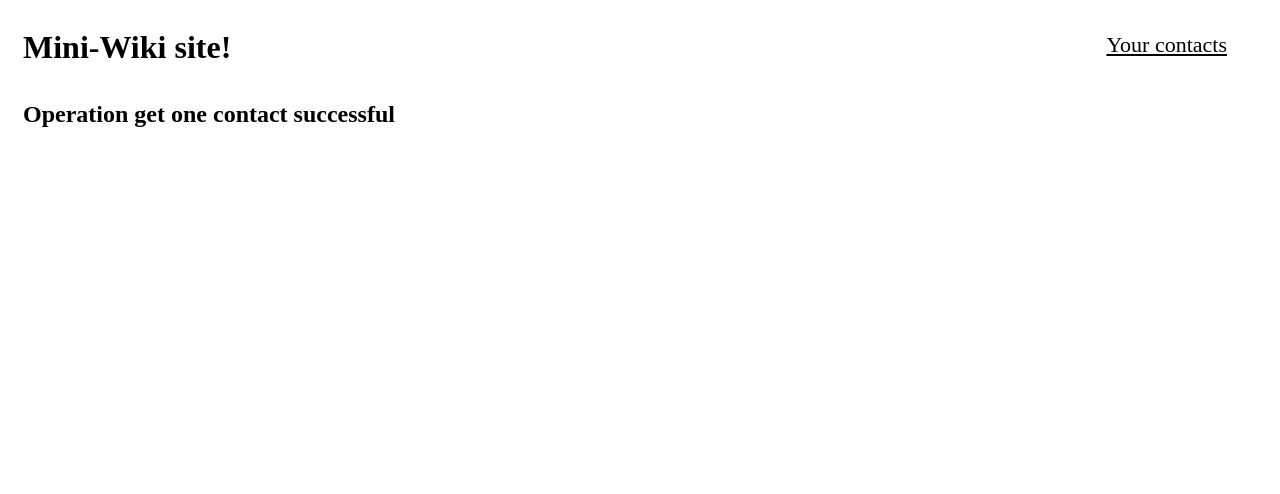
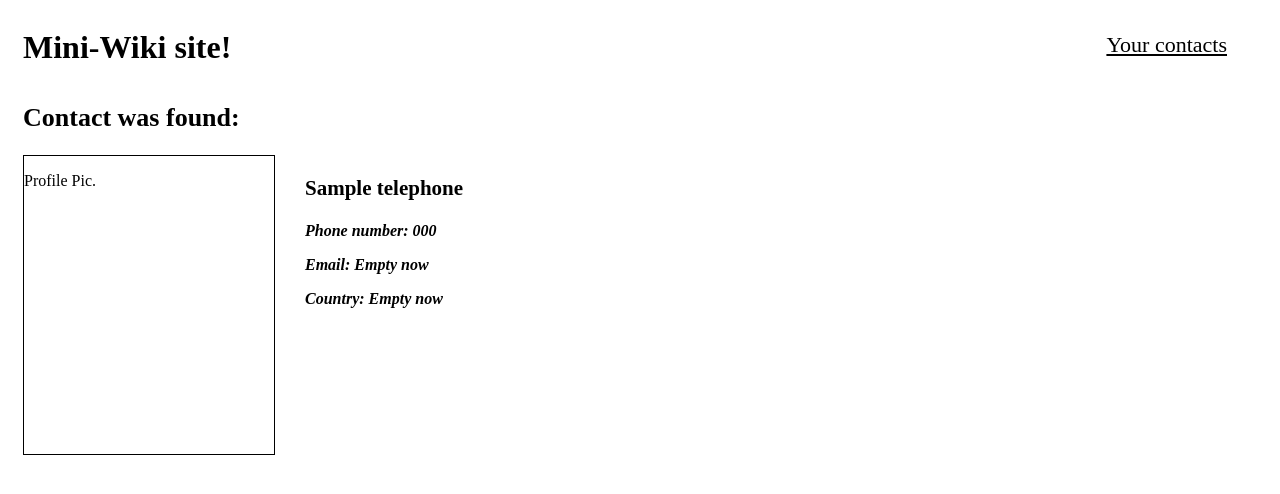
Before and after one commit to hillel-i-python-pro-i-2022-08-26/homework__flask_routes__lukianitca_mykyta, a Flask app: page /read/1 in a window 1280 px wide. Shown: the top 494 px of the page. Run offline with Flask 2, Linux system fonts and the light colour scheme; tables that the repository leaves empty hold one stand-in row (values such as "Sample post").

Commit message:
Refactoring and got one contact template

```diff
--- a/app/routes.py
+++ b/app/routes.py
@@ -57,20 +57,19 @@ def add_contact(args: dict):
 )
 def update_existing_contact(args: dict):
     user_id = args.pop("user_id")
-    operation_info = {"operation_name": "update"}
+    operation_info = {"operation_name": "update", "is_successful": False}
     with ContactsTable() as contacts_table:
         try:
             contacts_table.update_record(user_id=user_id, updates=args)
             operation_info["is_successful"] = True
             return render_template("operation_status.html", operation_info=operation_info)
         except ValueError:
-            operation_info["is_successful"] = False
             return render_template("operation_status.html", operation_info=operation_info)
 
 
 @app.route("/delete-contact/<int:user_id>")
 def delete_contact(user_id: int):
-    operation_info = {"operation_name": "add", "is_successful": True}
+    operation_info = {"operation_name": "delete", "is_successful": True}
     with ContactsTable() as contacts_table:
         contacts_table.delete_record(user_id=user_id)
     return render_template("operation_status.html", operation_info=operation_info)
@@ -78,13 +77,11 @@ def delete_contact(user_id: int):
 
 @app.route("/read/<int:user_id>")
 def get_one_contact(user_id: int):
-    operation_info = {"operation_name": "get one"}
     with ContactsTable() as contacts_table:
         contact = contacts_table.get_one_record(user_id=user_id)
-    if not contact:
-        operation_info["is_successful"] = False
-        return render_template("operation_status.html", operation_info=operation_info)
-    operation_info["is_successful"] = True
+    if contact:
+        return render_template("one_contact.html", contact=contact)
+    operation_info = {"operation_name": "get one", "is_successful": False}
     return render_template("operation_status.html", operation_info=operation_info)
 
 
--- a/app/templates/all_contacts.html
+++ b/app/templates/all_contacts.html
@@ -1,10 +1,6 @@
 {% extends 'base.html' %}
 
 {% block style %}
-    .container {
-        box-sizing: border-box;
-    }
-
     .contacts-header {
         margin-bottom: 30px;
     }
--- a/app/templates/base.html
+++ b/app/templates/base.html
@@ -4,6 +4,9 @@
     <meta charset="UTF-8">
     <title>{{ title }}</title>
     <style>
+        .container {
+            box-sizing: border-box;
+        }
         {% block style %}{% endblock %}
     </style>
 </head>
--- /dev/null
+++ b/app/templates/one_contact.html
@@ -0,0 +1,48 @@
+{% extends 'base.html' %}
+
+{% block style %}
+.contact-header{
+    font-size: 26px;
+}
+
+.contact-info {
+    display: flex;
+    width: 650px;
+    height: 300px;
+}
+
+.contact-info__image {
+    width: 250px;
+    border: black 1px solid;
+}
+
+.contact-info__data {
+    margin-left: 30px;
+}
+
+.contact-info__name {
+    font-size: 21px;
+}
+
+.contact-info__data p {
+    font-style: italic;
+    font-weight: bold;
+}
+{% endblock %}
+
+{% block content %}
+<div class="container">
+    <h2 class="contact-header">Contact was found: </h2>
+    <div class="contact-info">
+        <div class="contact-info__image">
+            <p>Profile Pic.</p>
+        </div>
+        <div class="contact-info__data">
+            <h3 class="contact-info__name">{{ contact['contact_name'] }}</h3>
+            <p>Phone number: {{ contact['phone_number'] }}</p>
+            <p>Email: Empty now</p>
+            <p>Country: Empty now</p>
+        </div>
+    </div>
+</div>
+{% endblock %}
```
